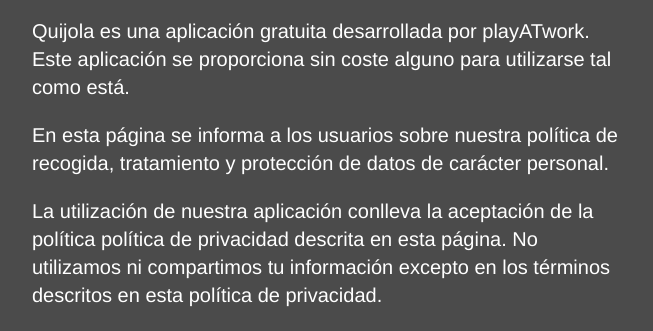
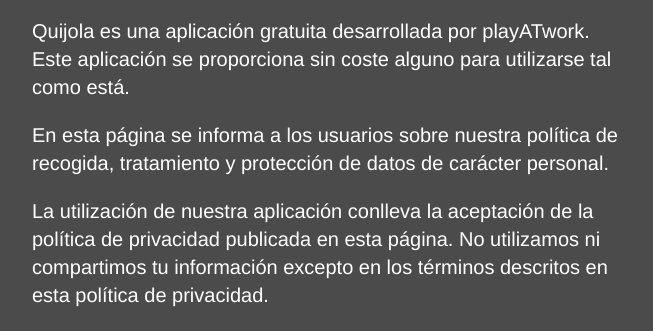
Before and after one commit to playatwork/playatwork.github.io, a plain HTML site: page quijola/privacy-policy.html in a window 1280 px wide. Shown: the part 143-474 px from the top of the page, without its empty margins (308-961 px from the left). Drawn offline with Linux system fonts and the light colour scheme.

Commit message:
Update privacy-policy.html

```diff
--- a/quijola/privacy-policy.html
+++ b/quijola/privacy-policy.html
@@ -23,7 +23,7 @@ Quijola es una aplicación gratuita desarrollada por playATwork. Este aplicació
 En esta página se informa a los usuarios sobre nuestra política de recogida, tratamiento y protección de datos de carácter personal.
 </p>
 <p>
-La utilización de nuestra aplicación conlleva la aceptación de la política política de privacidad descrita en esta página. No utilizamos ni compartimos tu información excepto en los términos descritos en esta política de privacidad.
+La utilización de nuestra aplicación conlleva la aceptación de la política de privacidad publicada en esta página. No utilizamos ni compartimos tu información excepto en los términos descritos en esta política de privacidad.
 </p>
 
 <h2>Tratamiento de datos</h2>
```
